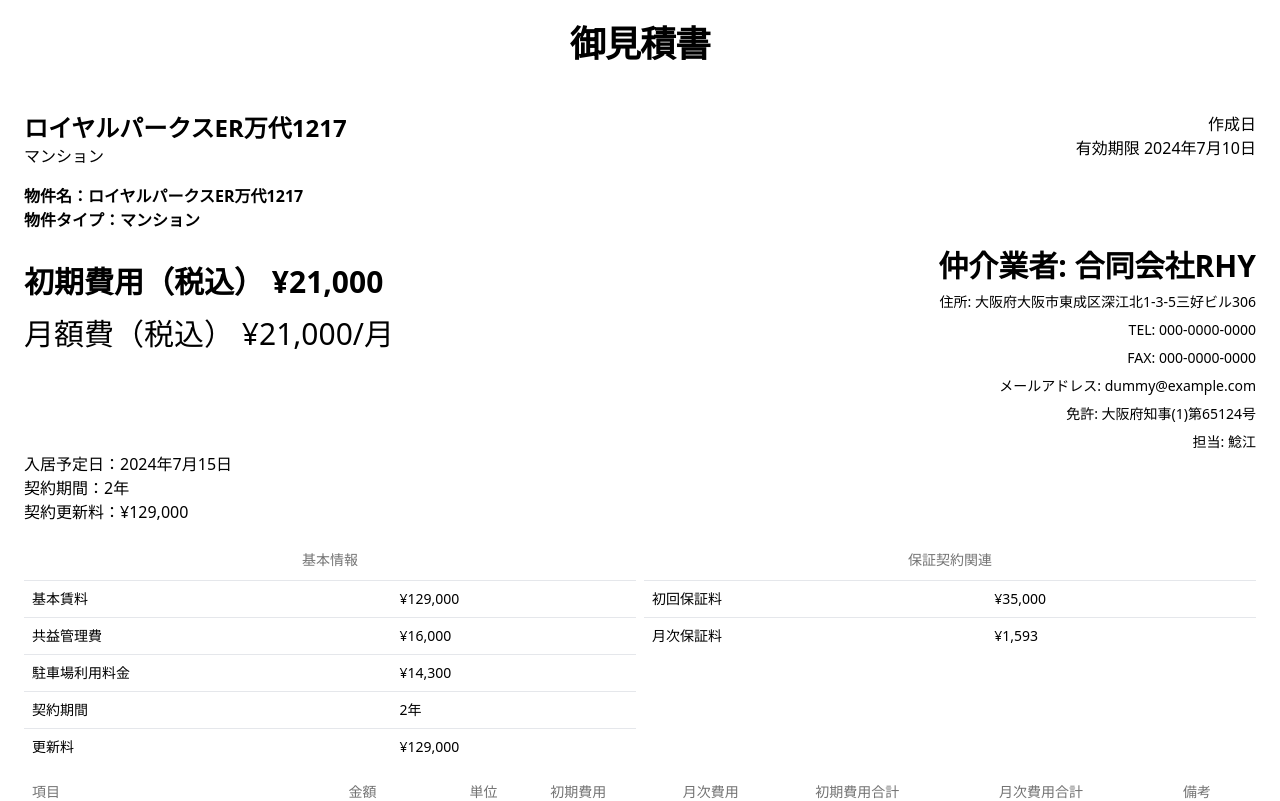
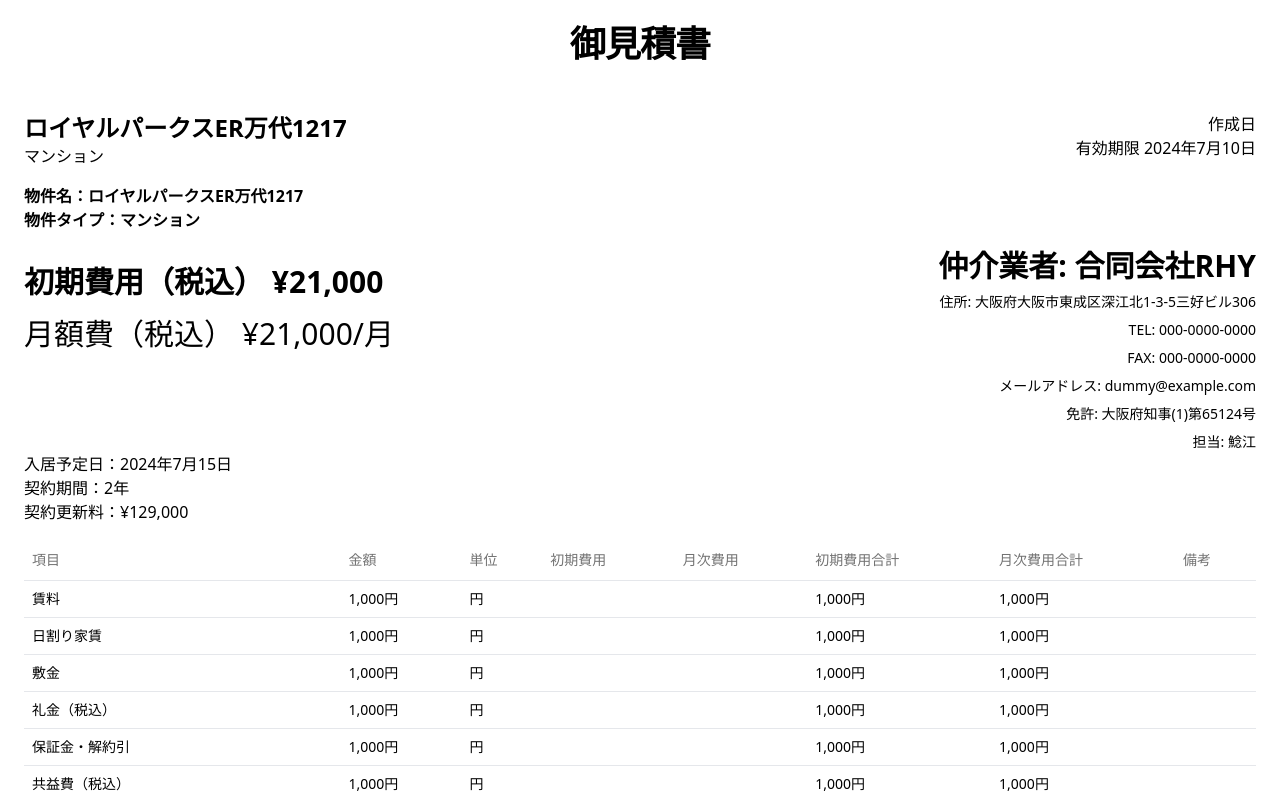
Before and after one commit to keitanamazue/estimation, a Next.js app: page /estimation in a window 1280 px wide. Shown: the top 801 px of the page. Built offline with nearby package versions, Linux system fonts and the light colour scheme.

Commit message:
事務所追加とレイアウト変更

```diff
--- a/src/app/estimation/page.tsx
+++ b/src/app/estimation/page.tsx
@@ -79,70 +79,6 @@ export default function Page() {
             契約更新料：¥{value.property.contractRenewalFee.toLocaleString()}
           </p>
         </div>
-				<div className="grid grid-cols-2 gap-2 mb-2">
-					<Table>
-						<TableHeader>
-							<TableRow>
-								<TableHead colSpan={2} className="text-center">
-									基本情報
-								</TableHead>
-							</TableRow>
-						</TableHeader>
-						<TableBody>
-							<TableRow>
-								<TableCell>基本賃料</TableCell>
-								<TableCell>
-									¥{value.property.basicRent.toLocaleString()}
-								</TableCell>
-							</TableRow>
-							<TableRow>
-								<TableCell>共益管理費</TableCell>
-								<TableCell>
-									¥{value.property.managementFee.toLocaleString()}
-								</TableCell>
-							</TableRow>
-							<TableRow>
-								<TableCell>駐車場利用料金</TableCell>
-								<TableCell>
-									¥{value.property.parkingFee.toLocaleString()}
-								</TableCell>
-							</TableRow>
-							<TableRow>
-								<TableCell>契約期間</TableCell>
-								<TableCell>{value.property.contractPeriod}</TableCell>
-							</TableRow>
-							<TableRow>
-								<TableCell>更新料</TableCell>
-								<TableCell>
-									¥{value.property.contractRenewalFee.toLocaleString()}
-								</TableCell>
-							</TableRow>
-						</TableBody>
-					</Table>
-					<Table>
-						<TableHeader>
-							<TableRow>
-								<TableHead colSpan={2} className="text-center">
-									保証契約関連
-								</TableHead>
-							</TableRow>
-						</TableHeader>
-						<TableBody>
-							<TableRow>
-								<TableCell>初回保証料</TableCell>
-								<TableCell>
-									¥{value.property.initialGuaranteeFee.toLocaleString()}
-								</TableCell>
-							</TableRow>
-							<TableRow>
-								<TableCell>月次保証料</TableCell>
-								<TableCell>
-									¥{value.property.monthlyGuaranteeFee.toLocaleString()}
-								</TableCell>
-							</TableRow>
-						</TableBody>
-					</Table>
-				</div>
         <Table>
           <TableHeader>
             <TableRow>
```
Also changed, not shown: src/utils/const.ts (+6 -1 lines). Lines whose indentation alone changed are shown as unchanged.
